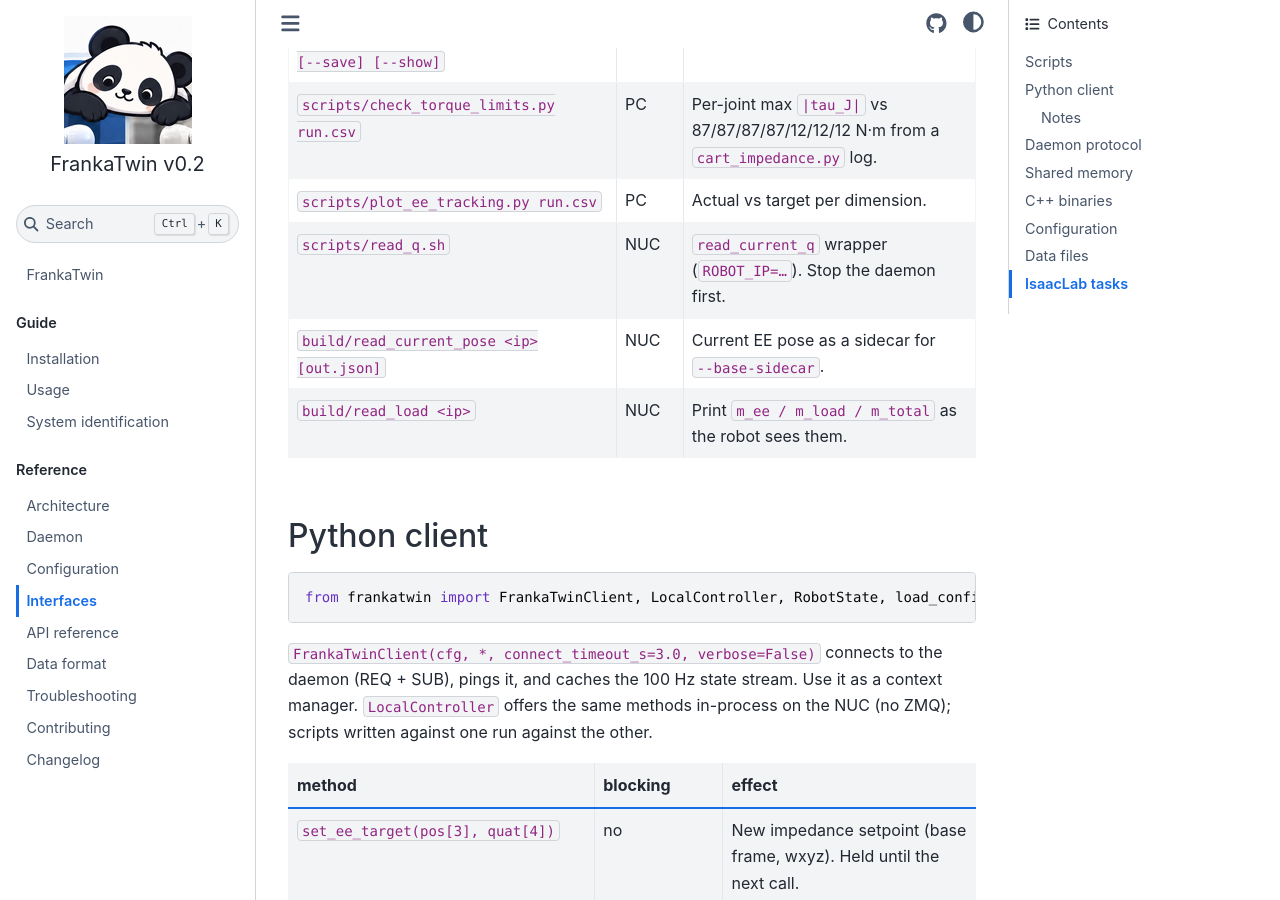
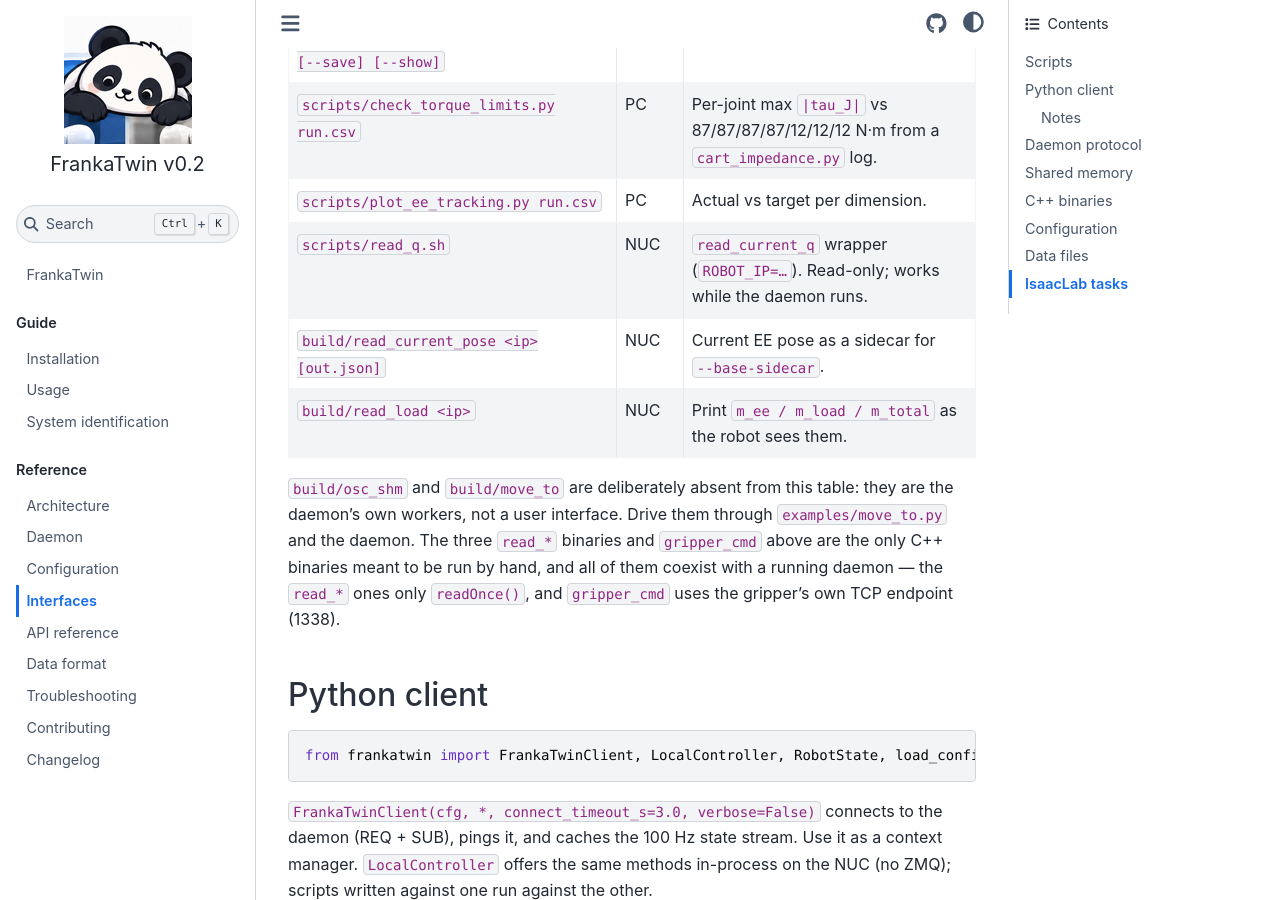
Before and after one commit to tsrobcvai/frankatwin, a Sphinx documentation site: the page built from docs/interfaces.md, in a window 1280 px wide and 900 px high, scrolled down 2465 px. Built offline with Sphinx 7.4.7 and the Sphinx Book theme 1.1.4, drawn with Linux system fonts in a browser that asks for light colours.

Commit message:
docs: osc_shm/move_to are daemon workers; read_* run alongside the daemon
Nothing but local_controller.py invokes osc_shm or move_to, so the tables now
say so: examples/move_to.py reaches move_to through the daemon, which stops
osc_shm, runs it, and restarts osc_shm anchored at the new pose. Running the
binary by hand skips that restart and leaves the arm with no controller, and
the FCI lock refuses it outright while the daemon is up.

Also corrects a stale claim: the read_* utilities did not need the daemon
stopped. They only readOnce() and never command the robot; verified against a
running osc_shm, all three return normally.

```diff
--- a/docs/interfaces.md
+++ b/docs/interfaces.md
@@ -36,9 +36,16 @@
 | `scripts/compare_sim_real.py --real-csv a.csv --sim-csv a_sim.csv [--save] [--show]` | PC | Overlay target / real / sim EE pose and per-joint q, dq; print RMS. |
 | `scripts/check_torque_limits.py run.csv` | PC | Per-joint max `\|tau_J\|` vs 87/87/87/87/12/12/12 N·m from a `cart_impedance.py` log. |
 | `scripts/plot_ee_tracking.py run.csv` | PC | Actual vs target per dimension. |
-| `scripts/read_q.sh` | NUC | `read_current_q` wrapper (`ROBOT_IP=…`). Stop the daemon first. |
+| `scripts/read_q.sh` | NUC | `read_current_q` wrapper (`ROBOT_IP=…`). Read-only; works while the daemon runs. |
 | `build/read_current_pose <ip> [out.json]` | NUC | Current EE pose as a sidecar for `--base-sidecar`. |
 | `build/read_load <ip>` | NUC | Print `m_ee / m_load / m_total` as the robot sees them. |
+
+`build/osc_shm` and `build/move_to` are deliberately absent from this table:
+they are the daemon's own workers, not a user interface. Drive them through
+`examples/move_to.py` and the daemon. The three `read_*` binaries and
+`gripper_cmd` above are the only C++ binaries meant to be run by hand, and all
+of them coexist with a running daemon — the `read_*` ones only `readOnce()`,
+and `gripper_cmd` uses the gripper's own TCP endpoint (1338).
 
 ## Python client
 
```
Also changed, not shown: docs/architecture.md (+3 -3 lines).
